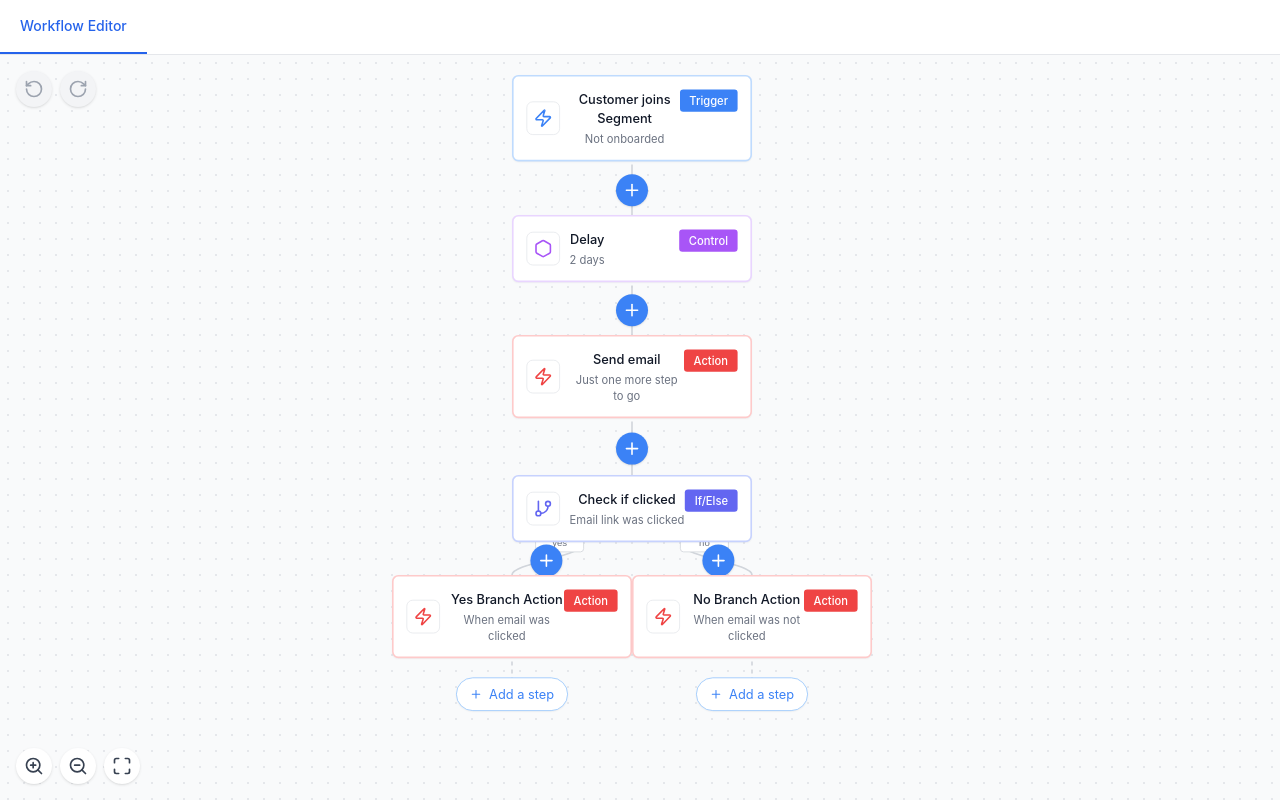
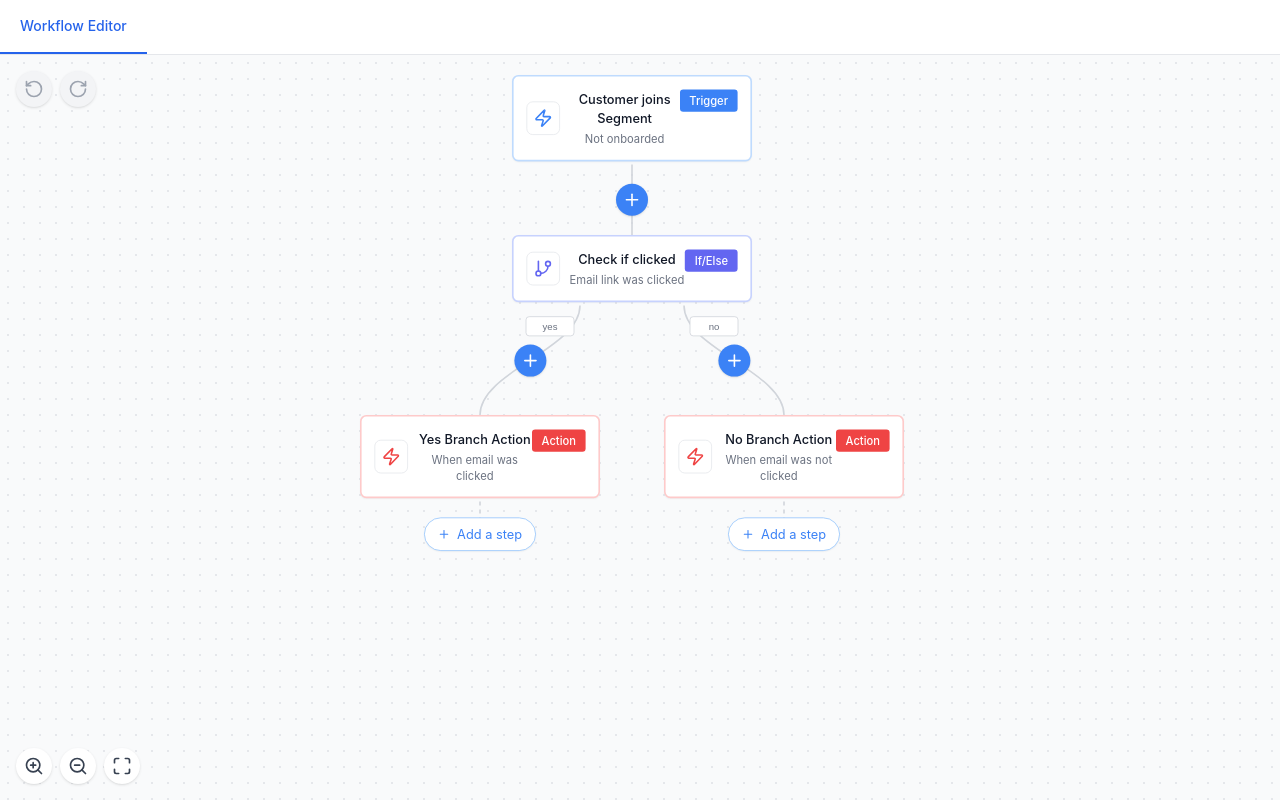
Before and after one commit to falvarez1/AutomationWorkflow, a React (Create React App) app: page / in a window 1280 px wide. Built offline with nearby package versions, Linux system fonts and the light colour scheme.

Commit message:
Adjust node positions in INITIAL_WORKFLOW_STEPS for improved layout in AutomationWorkflow

```diff
--- a/src/components/AutomationWorkflow/constants.js
+++ b/src/components/AutomationWorkflow/constants.js
@@ -38,30 +38,6 @@ export const INITIAL_WORKFLOW_STEPS = [
     height: DEFAULT_NODE_HEIGHT,
     contextMenuConfig: { position: 'right', offsetX: -5, offsetY: 0, orientation: 'vertical' },
     outgoingConnections: {
-      default: { targetNodeId: "two-day-delay-node" }
-    }
-  },
-  {
-    id: "two-day-delay-node",
-    type: 'control',
-    title: 'Delay',
-    subtitle: '2 days',
-    position: { x: window.innerWidth / 2, y: 200 },
-    height: DEFAULT_NODE_HEIGHT,
-    contextMenuConfig: { position: 'right', offsetX: -5, offsetY: 0, orientation: 'vertical' },
-    outgoingConnections: {
-      default: { targetNodeId: "send-email-node" }
-    }
-  },
-  {
-    id: "send-email-node",
-    type: 'action',
-    title: 'Send email',
-    subtitle: 'Just one more step to go',
-    position: { x: window.innerWidth / 2, y: 350 },
-    height: DEFAULT_NODE_HEIGHT,
-    contextMenuConfig: { position: 'right', offsetX: -5, offsetY: 0, orientation: 'vertical' },
-    outgoingConnections: {
       default: { targetNodeId: "check-clicked-node" }
     }
   },
@@ -70,7 +46,7 @@ export const INITIAL_WORKFLOW_STEPS = [
     type: 'ifelse',
     title: 'Check if clicked',
     subtitle: 'Email link was clicked',
-    position: { x: window.innerWidth / 2, y: 525 },
+    position: { x: window.innerWidth / 2, y: 225 },
     height: DEFAULT_NODE_HEIGHT,
     contextMenuConfig: { position: 'right', offsetX: -5, offsetY: 0, orientation: 'vertical' },
     branchConnections: {
@@ -86,7 +62,7 @@ export const INITIAL_WORKFLOW_STEPS = [
     title: 'Yes Branch Action',
     subtitle: 'When email was clicked',
     // Position to the left based on getBranchEndpoint function
-    position: { x: window.innerWidth / 2 - 150, y: 650 },
+    position: { x: window.innerWidth / 2 - 190, y: 450 },
     height: DEFAULT_NODE_HEIGHT,
     contextMenuConfig: { position: 'right', offsetX: -5, offsetY: 0, orientation: 'vertical' },
     outgoingConnections: {
@@ -100,7 +76,7 @@ export const INITIAL_WORKFLOW_STEPS = [
     title: 'No Branch Action',
     subtitle: 'When email was not clicked',
     // Position to the right based on getBranchEndpoint function
-    position: { x: window.innerWidth / 2 + 150, y: 650 },
+    position: { x: window.innerWidth / 2 + 190, y: 450 },
     height: DEFAULT_NODE_HEIGHT,
     contextMenuConfig: { position: 'right', offsetX: -5, offsetY: 0, orientation: 'vertical' },
     outgoingConnections: {
```
